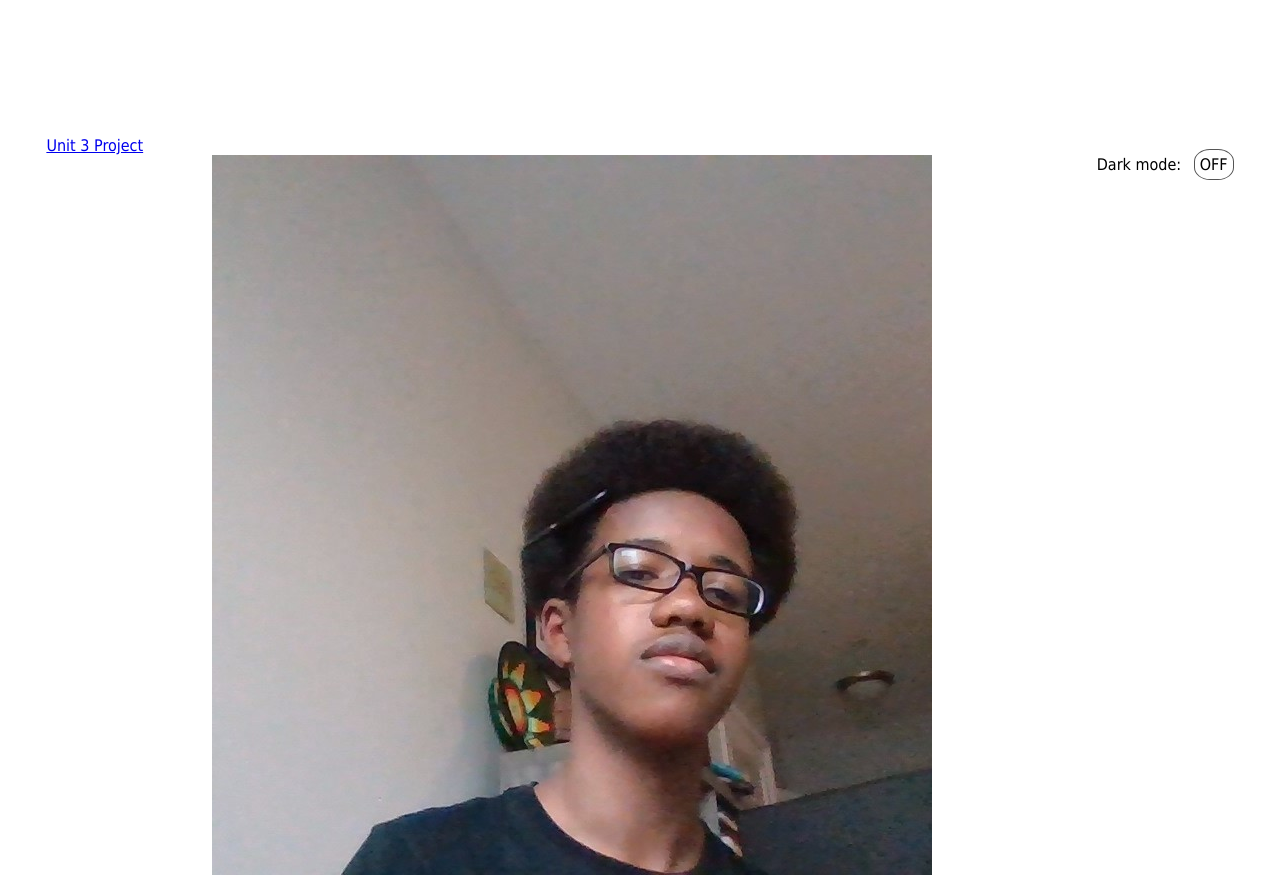
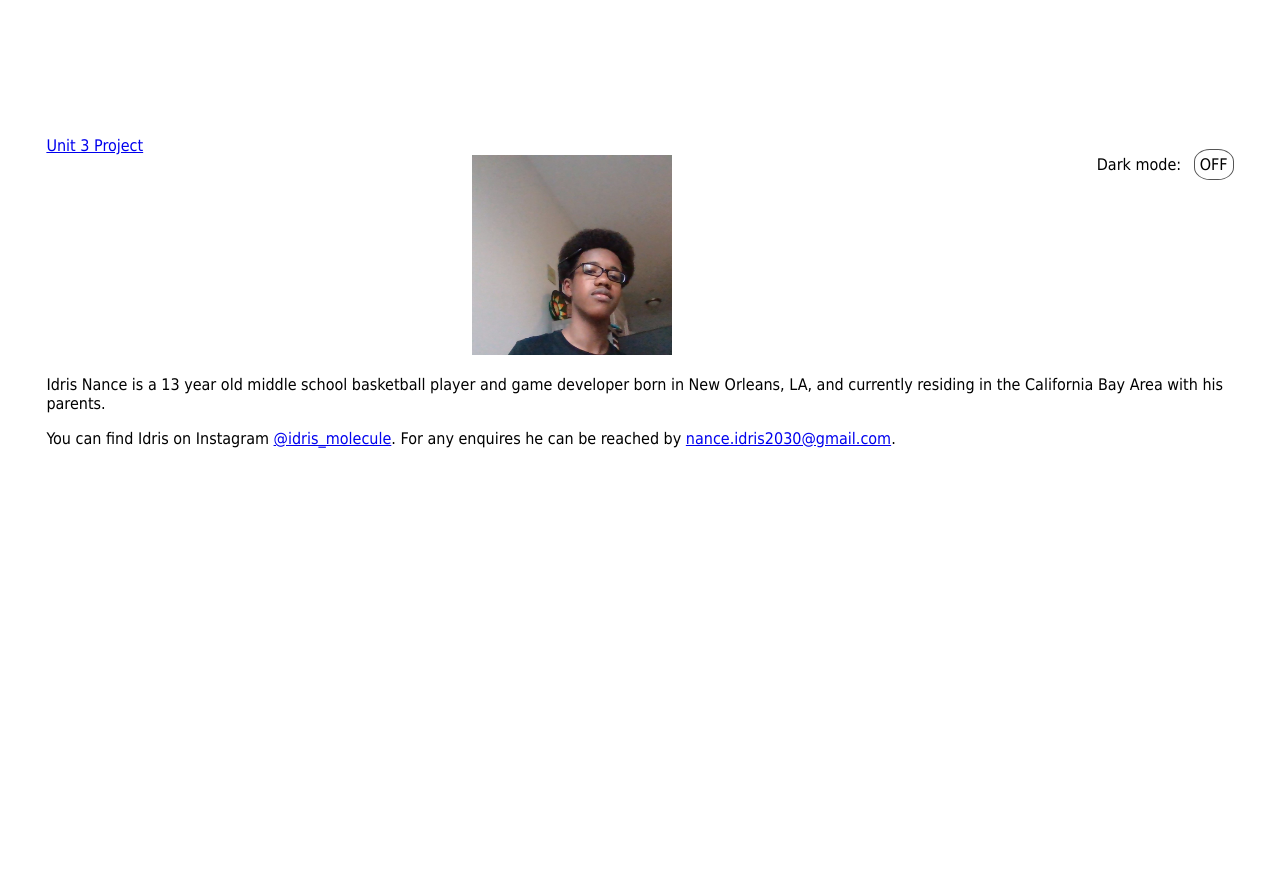
Before and after one commit to iAMmolecule/idrisnance.github.io, a plain HTML site: page index.html in a window 1280 px wide. Shown: the top 875 px of the page. After the commit the page ends 800 px from the top, so only its background shows below. Drawn offline with nearby package versions, Linux system fonts and the light colour scheme.

Commit message:
Update index.html

```diff
--- a/index.html
+++ b/index.html
@@ -21,8 +21,8 @@ body {
     text-align:left;
     }
     img{
-        height:auto;
-            width:auto;
+        height: 200px;
+            width:200px;
     }
     h1{
     color: #ffa023;
@@ -68,9 +68,7 @@ body {
         Dark mode:
         <span class="change">OFF</span>
     </div>
-    <center><img src="./docs/assets/img/WIN_20230311_16_06_02_Pro.jpg"
-        width="300"
-        height="300" /></center>
+    <center><img src="./docs/assets/img/WIN_20230311_16_06_02_Pro.jpg"></center>
     <p>Idris Nance is a 13 year old middle school basketball player and game developer born in New Orleans, LA, and currently residing in the California Bay Area with his parents.</p>
     <p>You can find Idris on Instagram <a href="https://www.instagram.com/idris_molecule/">@idris_molecule</a>. For any enquires he can be reached by <a href="nance.idris2030@gmail.com">nance.idris2030@gmail.com</a>.</p>
     <!-- <center><img src="./docs/assets/img/logo.png"></img></center> -->
```
